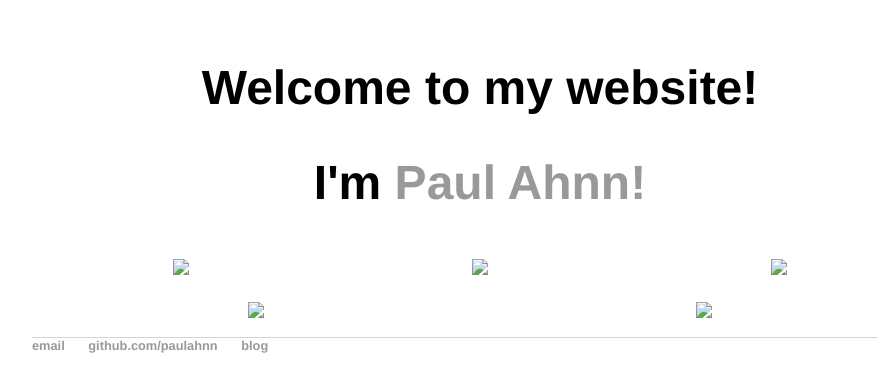
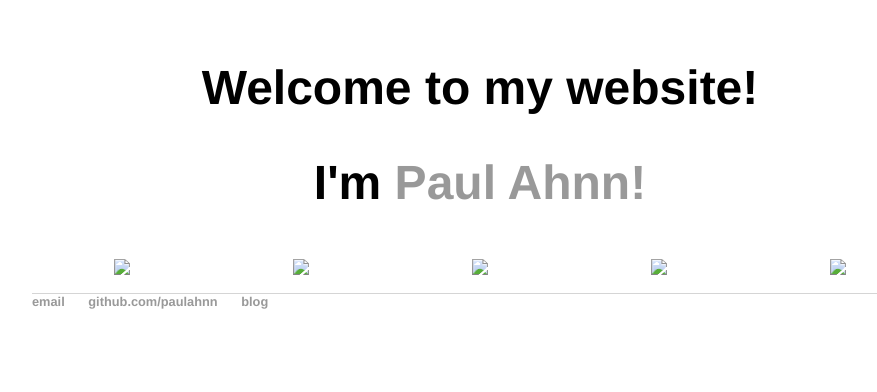
Before and after one commit to paulahnn/paulahnn.github.io, a Jekyll site: the page built from index.html, in a window 1280 px wide. Shown: the top 392 px of the page, without its empty margins (160-1037 px from the left). Built offline with Jekyll 4.4.1, drawn with Linux system fonts in a browser that asks for light colours.

Commit message:
Update index.html

```diff
--- a/index.html
+++ b/index.html
@@ -12,9 +12,6 @@ title: Paul Ahnn, Electric Sheep
 			<a href="/projects/"><img src="paulahnn.github.io/computer.png"></a>
 			<a href="/about/"><img src="paulahnn.github.io/i.png"></a>
 			<a href="/computerengineering/"><img src="paulahnn.github.io/ee1.png"></a>
-	</p>
-
-	<p id="img_cont">
 			<a href="/blog/"><img src="paulahnn.github.io/blog.jpg"></a>
 			<a href="/resume/"><img src="paulahnn.github.io/resume.png"></a>
 	</p>
```
